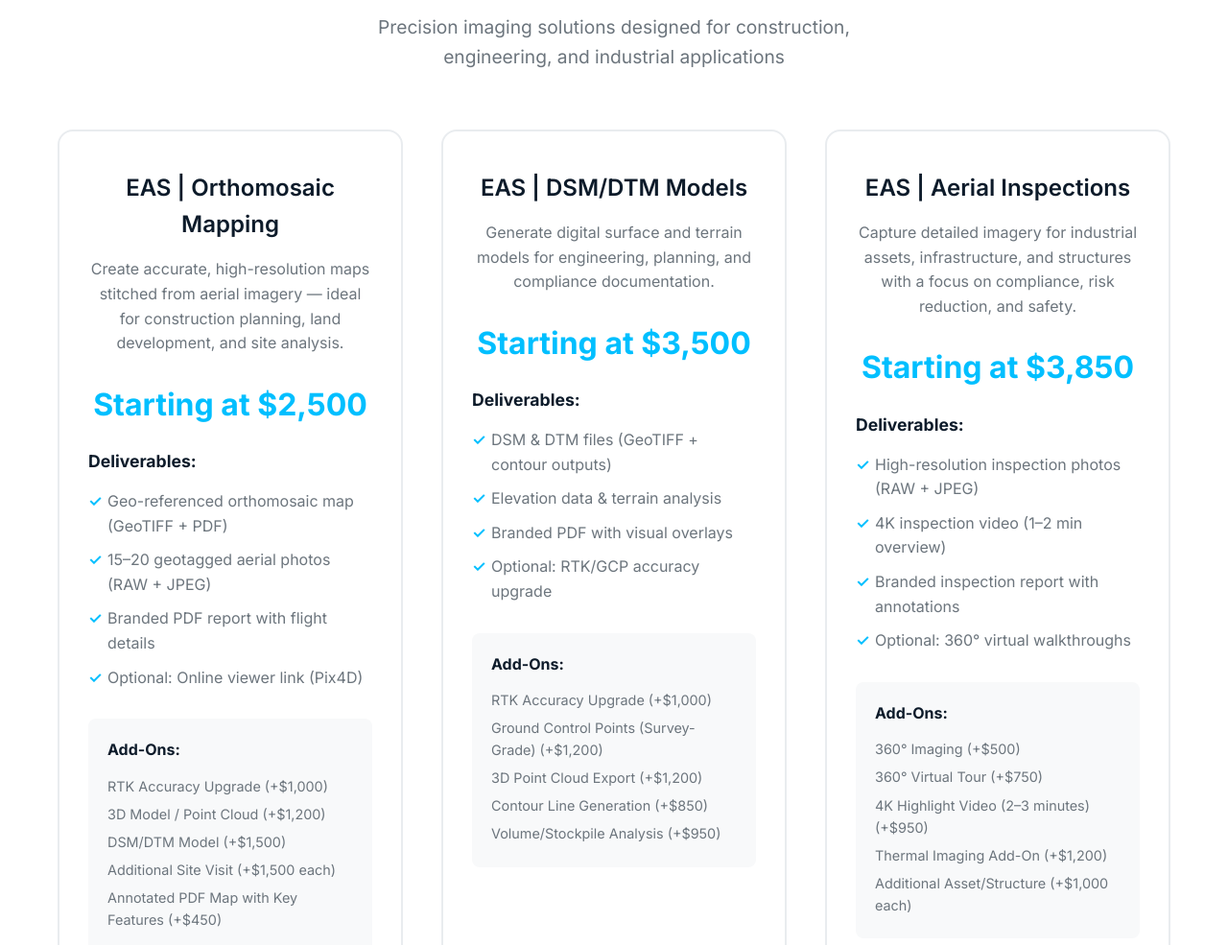
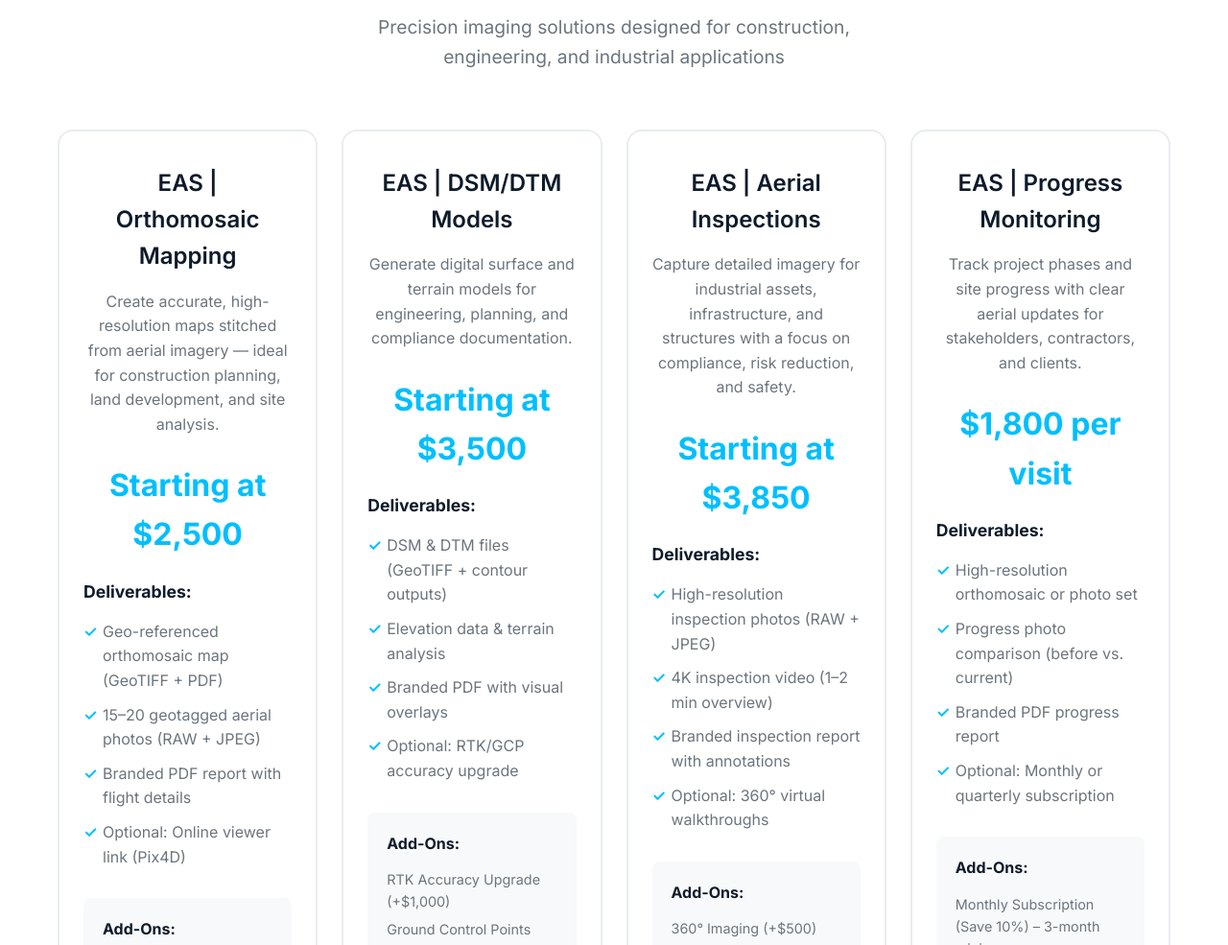
Before and after one commit to EYE-AM-STUDIOS/aerialsolutions, a plain HTML site: page index.html in a window 1280 px wide. Shown: the part 1160-2145 px from the top of the page at 96% size. Drawn offline with Linux system fonts and the light colour scheme.

Commit message:
Update index.html

```diff
--- a/index.html
+++ b/index.html
@@ -228,8 +228,8 @@
 
         .services-grid {
             display: grid;
-            grid-template-columns: repeat(auto-fit, minmax(300px, 1fr));
-            gap: 40px;
+            grid-template-columns: repeat(4, 1fr);
+            gap: 30px;
         }
 
         .service-card {
@@ -516,10 +516,28 @@
 
             .services-grid {
                 grid-template-columns: 1fr;
+                gap: 30px;
             }
 
             .portal-features {
                 grid-template-columns: 1fr;
+            }
+        }
+
+        @media (max-width: 1200px) and (min-width: 769px) {
+            .services-grid {
+                grid-template-columns: repeat(2, 1fr);
+                gap: 25px;
+            }
+        }
+
+        @media (max-width: 1400px) and (min-width: 1201px) {
+            .services-grid {
+                gap: 25px;
+            }
+
+            .service-card {
+                padding: 35px 25px;
             }
         }
 
```
